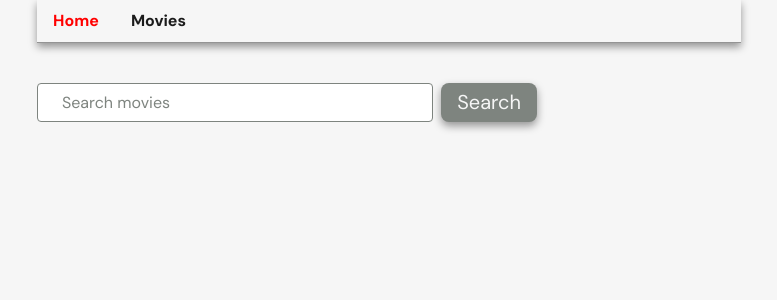
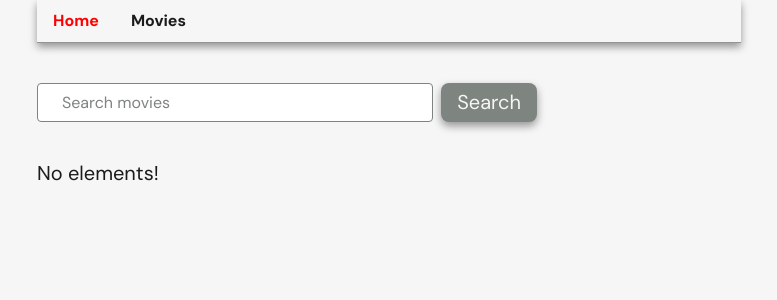
Before and after one commit to VPresich/goit-react-hw-05, a React (Vite) app: page /movies in a window 1280 px wide. Shown: the top 300 px of the page, without its empty margins (267-1044 px from the left). Built offline with nearby package versions, Linux system fonts and the light colour scheme.

Commit message:
Refactoring

```diff
--- a/src/jsx/api/ApiService.js
+++ b/src/jsx/api/ApiService.js
@@ -48,7 +48,7 @@ export default class ApiService {
           page: 1,
         },
       });
-      return response.data.results;
+      return response.data?.results;
     } catch (error) {
       console.log(error.message);
       return [];
--- a/src/jsx/components/ErrorMessage/ErrorMessage.jsx
+++ b/src/jsx/components/ErrorMessage/ErrorMessage.jsx
@@ -1,8 +1,8 @@
 import { ERR_LOAD } from './constants';
 import styles from './ErrorMessage.module.css';
 
-const ErrorMessage = ({ isError }) => {
-  return isError && <p className={styles.empty}>{ERR_LOAD}</p>;
+const ErrorMessage = ({ msg = ERR_LOAD }) => {
+  return <p className={styles.error}>{msg}</p>;
 };
 
 export default ErrorMessage;
--- a/src/jsx/components/ErrorMessage/ErrorMessage.module.css
+++ b/src/jsx/components/ErrorMessage/ErrorMessage.module.css
@@ -1,4 +1,4 @@
-.empty {
+.error {
   padding-top: 40px;
   padding-bottom: 40px;
   margin: 0 auto;
--- a/src/jsx/components/ErrorMessage/constants.js
+++ b/src/jsx/components/ErrorMessage/constants.js
@@ -1,2 +1,4 @@
 export const ERR_LOAD =
   'Whoops, something went wrong! Please try reloading this page!';
+
+export const NO_ELEMENTS = 'No elements!';
--- a/src/jsx/components/ItemsList/ItemsList.jsx
+++ b/src/jsx/components/ItemsList/ItemsList.jsx
@@ -1,6 +1,5 @@
+import { Link } from 'react-router-dom';
 import styles from './ItemsList.module.css';
-import { Link } from 'react-router-dom';
-
 export const ItemsList = ({ items }) => {
   return (
     <ul className={styles.items}>
--- a/src/jsx/components/MovieInfo/MovieInfo.jsx
+++ b/src/jsx/components/MovieInfo/MovieInfo.jsx
@@ -5,7 +5,6 @@ import styles from './MovieInfo.module.css';
 const MovieInfo = ({
   item: { id, poster_path, original_title, overview, genres },
 }) => {
-  console.log(genres);
   return (
     <div className={styles.section}>
       <div className={styles.wrapper}>
--- a/src/jsx/components/pages/HomePage/HomePage.jsx
+++ b/src/jsx/components/pages/HomePage/HomePage.jsx
@@ -29,8 +29,8 @@ const HomePage = () => {
       <AppSection>
         <TitleSection>Trending today</TitleSection>
         <InfinityLoader isLoading={loading} />
-        <ErrorMessage isError={error} />
-        {items && <ItemsList items={items}></ItemsList>}
+        {error && <ErrorMessage />}
+        <ItemsList items={items}></ItemsList>
         {/* <CustomButton onClick={handleLoadList}>Get Trending Movies</CustomButton> */}
       </AppSection>
     </AppContainer>
--- a/src/jsx/components/pages/MoviesPage/MoviesPage.jsx
+++ b/src/jsx/components/pages/MoviesPage/MoviesPage.jsx
@@ -7,6 +7,10 @@ import SearchBar from '../../SearchBar/SearchBar';
 import InfinityLoader from '../../UI/loader/InfinityLoader/InfinityLoader';
 import ErrorMessage from '../../ErrorMessage/ErrorMessage';
 import { ItemsList } from '../../ItemsList/ItemsList';
+import { NO_ELEMENTS } from '../../ErrorMessage/constants';
+import { Toaster } from 'react-hot-toast';
+import { errNotify } from '../../../notifications/error-notify';
+import { ERR_EMPTY_SEARCH } from '../../../notifications/constants';
 
 const MoviesPage = () => {
   const [items, setItems] = useState([]);
@@ -19,33 +23,24 @@ const MoviesPage = () => {
   const handleSearch = strFilter => {
     console.log(strFilter);
     if (strFilter.trim() === '') {
-      // errNotify(ERR_EMPTY_SEARCH);
+      errNotify(ERR_EMPTY_SEARCH);
       return;
     }
     fetchItemData(strFilter);
-    // setError(false);
-    // setLoading(true);
-    // ApiService.searchMovies(strFilter)
-    //   .then(data => {
-    //     setItems(prevItems => [...prevItems, ...data.results]);
-    //     console.log(data);
-    //   })
-    //   .catch(error => {
-    //     // errNotify(error.message);
-    //     setError(true);
-    //   })
-    //   .finally(() => {
-    //     setLoading(false);
-    //   });
   };
 
   return (
     <AppContainer>
       <AppSection>
-        <SearchBar onSearch={handleSearch}></SearchBar>
+        <SearchBar onSearch={handleSearch} />
+        <Toaster />
         <InfinityLoader isLoading={loading} />
-        <ErrorMessage isError={error} />
-        {items.length > 0 && <ItemsList items={items} />}
+        {error && <ErrorMessage />}
+        {items.length ? (
+          <ItemsList items={items} />
+        ) : (
+          <ErrorMessage msg={NO_ELEMENTS} />
+        )}
       </AppSection>
     </AppContainer>
   );
--- a/src/jsx/notifications/error-notify.js
+++ b/src/jsx/notifications/error-notify.js
@@ -1,7 +1,6 @@
 import toast from 'react-hot-toast';
-
 export const errNotify = msg => {
   toast.error(msg, {
-    duration: 700,
+    duration: 1000,
   });
 };
```
